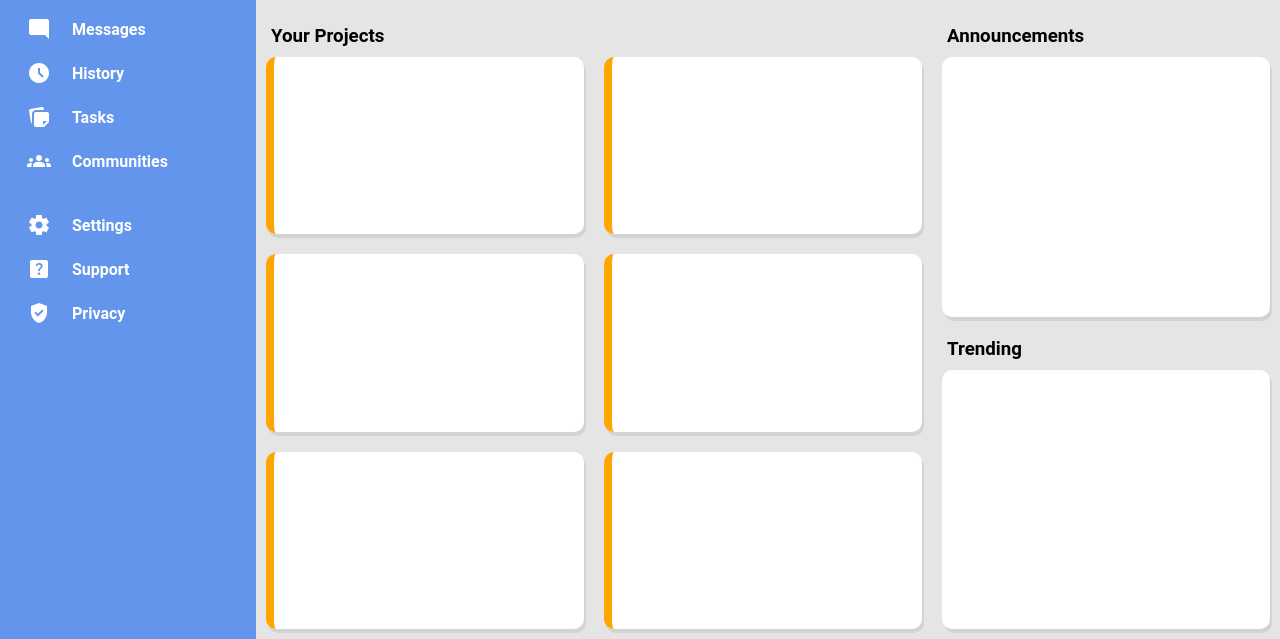
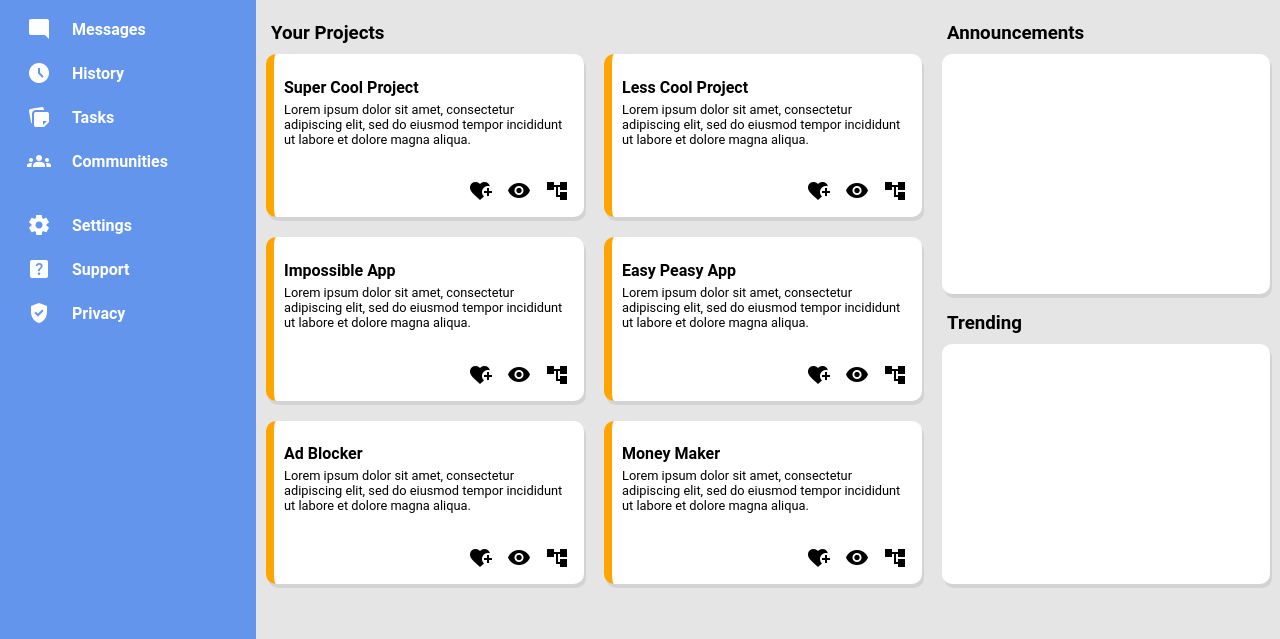
Before and after one commit to theBaffo/odin-project-admin-dashboard, a plain HTML site: page index.html in a window 1280 px wide. Shown: the part 161-800 px from the top of the page. Drawn offline with nearby package versions, Linux system fonts and the light colour scheme.

Commit message:
Add content inside project item

```diff
--- a/index.html
+++ b/index.html
@@ -71,12 +71,60 @@
                 <h3>Your Projects</h3>
                 <h3>Announcements</h3>
                 <div id="projects">
-                    <div class="project-item"></div>
-                    <div class="project-item"></div>
-                    <div class="project-item"></div>
-                    <div class="project-item"></div>
-                    <div class="project-item"></div>
-                    <div class="project-item"></div>
+                    <div class="project-item">
+                        <h5>Super Cool Project</h5>
+                        <p>Lorem ipsum dolor sit amet, consectetur adipiscing elit, sed do eiusmod tempor incididunt ut labore et dolore magna aliqua.</p>
+                        <div class="project-item-icons">
+                            <span class="material-symbols-outlined">heart_plus</span>
+                            <span class="material-symbols-outlined">visibility</span>
+                            <span class="material-symbols-outlined">account_tree</span>
+                        </div>
+                    </div>
+                    <div class="project-item">
+                        <h5>Less Cool Project</h5>
+                        <p>Lorem ipsum dolor sit amet, consectetur adipiscing elit, sed do eiusmod tempor incididunt ut labore et dolore magna aliqua.</p>
+                        <div class="project-item-icons">
+                            <span class="material-symbols-outlined">heart_plus</span>
+                            <span class="material-symbols-outlined">visibility</span>
+                            <span class="material-symbols-outlined">account_tree</span>
+                        </div>
+                    </div>
+                    <div class="project-item">
+                        <h5>Impossible App</h5>
+                        <p>Lorem ipsum dolor sit amet, consectetur adipiscing elit, sed do eiusmod tempor incididunt ut labore et dolore magna aliqua.</p>
+                        <div class="project-item-icons">
+                            <span class="material-symbols-outlined">heart_plus</span>
+                            <span class="material-symbols-outlined">visibility</span>
+                            <span class="material-symbols-outlined">account_tree</span>
+                        </div>
+                    </div>
+                    <div class="project-item">
+                        <h5>Easy Peasy App</h5>
+                        <p>Lorem ipsum dolor sit amet, consectetur adipiscing elit, sed do eiusmod tempor incididunt ut labore et dolore magna aliqua.</p>
+                        <div class="project-item-icons">
+                            <span class="material-symbols-outlined">heart_plus</span>
+                            <span class="material-symbols-outlined">visibility</span>
+                            <span class="material-symbols-outlined">account_tree</span>
+                        </div>
+                    </div>
+                    <div class="project-item">
+                        <h5>Ad Blocker</h5>
+                        <p>Lorem ipsum dolor sit amet, consectetur adipiscing elit, sed do eiusmod tempor incididunt ut labore et dolore magna aliqua.</p>
+                        <div class="project-item-icons">
+                            <span class="material-symbols-outlined">heart_plus</span>
+                            <span class="material-symbols-outlined">visibility</span>
+                            <span class="material-symbols-outlined">account_tree</span>
+                        </div>
+                    </div>
+                    <div class="project-item">
+                        <h5>Money Maker</h5>
+                        <p>Lorem ipsum dolor sit amet, consectetur adipiscing elit, sed do eiusmod tempor incididunt ut labore et dolore magna aliqua.</p>
+                        <div class="project-item-icons">
+                            <span class="material-symbols-outlined">heart_plus</span>
+                            <span class="material-symbols-outlined">visibility</span>
+                            <span class="material-symbols-outlined">account_tree</span>
+                        </div>
+                    </div>
                 </div>
                 <div id="announcements">
                     <div>
--- a/style.css
+++ b/style.css
@@ -200,7 +200,7 @@ body {
     display: grid;
     background-color: #e5e5e5;
     grid-template-columns: 2fr 1fr;
-    grid-template-rows: 1fr 6fr 1fr 6fr;
+    grid-template-rows: 1fr 6fr 1fr 6fr 1fr;
     padding: 10px;
     gap: 5px 20px;
 }
@@ -221,10 +221,39 @@ body {
 }
 
 .project-item {
+    display: grid;
+    gap: 5px;
+    grid-column: 1fr 1fr;
+    grid-row: 1fr 2fr 1fr;
     background-color: white;
     border-radius: 10px;
     border-left: 8px solid orange;
     box-shadow: 2px 4px lightgray;
+    padding: 10px;
+}
+
+.project-item h5 {
+    grid-column: 1 / span 2;
+    margin: 0;
+    font-size: 1rem;
+    align-self: flex-end;
+}
+
+.project-item p {
+    grid-column: 1 / span 2;
+    margin: 0;
+    font-size: 0.8rem;
+}
+
+.project-item .project-item-icons {
+    grid-column: 1 / span 2;
+    text-align: end;
+    align-self: flex-end;
+}
+
+.project-item .project-item-icons span {
+    padding-left: 5px;
+    padding-right: 5px;
 }
 
 #announcements {
```
